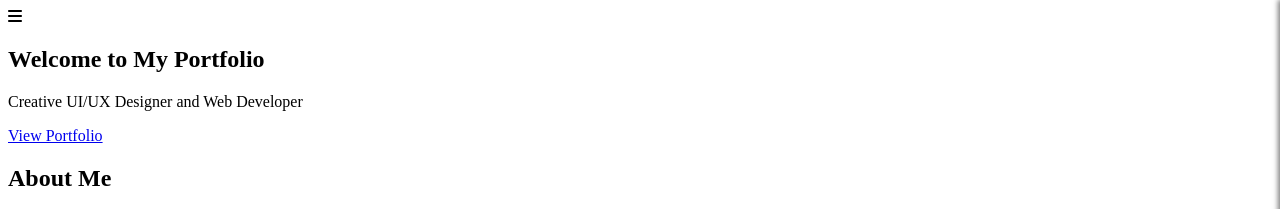
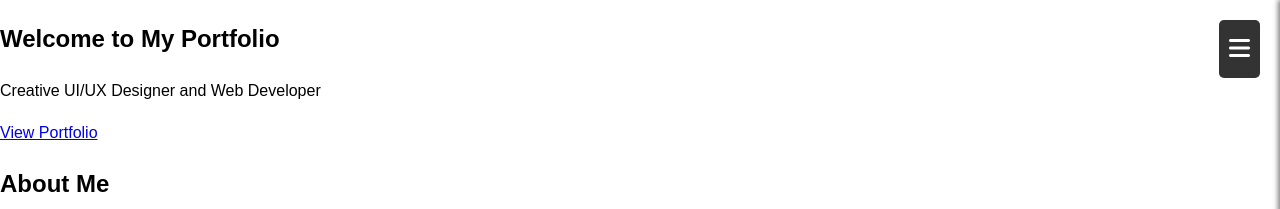
Before and after one commit to pallavi-pati/portfolio, a plain HTML site: page index.html in a window 1280 px wide. Shown: the top 209 px of the page. Drawn offline with Linux system fonts and the light colour scheme.

Commit message:
Update styles.css

```diff
--- a/styles.css
+++ b/styles.css
@@ -36,3 +36,23 @@
 .side-menu ul li a:hover {
     color: #f39c12;
 }
+
+body {
+    margin: 0;
+    font-family: 'Arial', sans-serif;
+    line-height: 1.6;
+    overflow-x: hidden; /* Prevent horizontal scrolling */
+}
+
+.hamburger-menu {
+    position: fixed;
+    top: 20px;
+    right: 20px;
+    font-size: 1.5rem;
+    cursor: pointer;
+    z-index: 1001;
+    color: #fff;
+    background: #333;
+    padding: 10px;
+    border-radius: 5px;
+}
```
